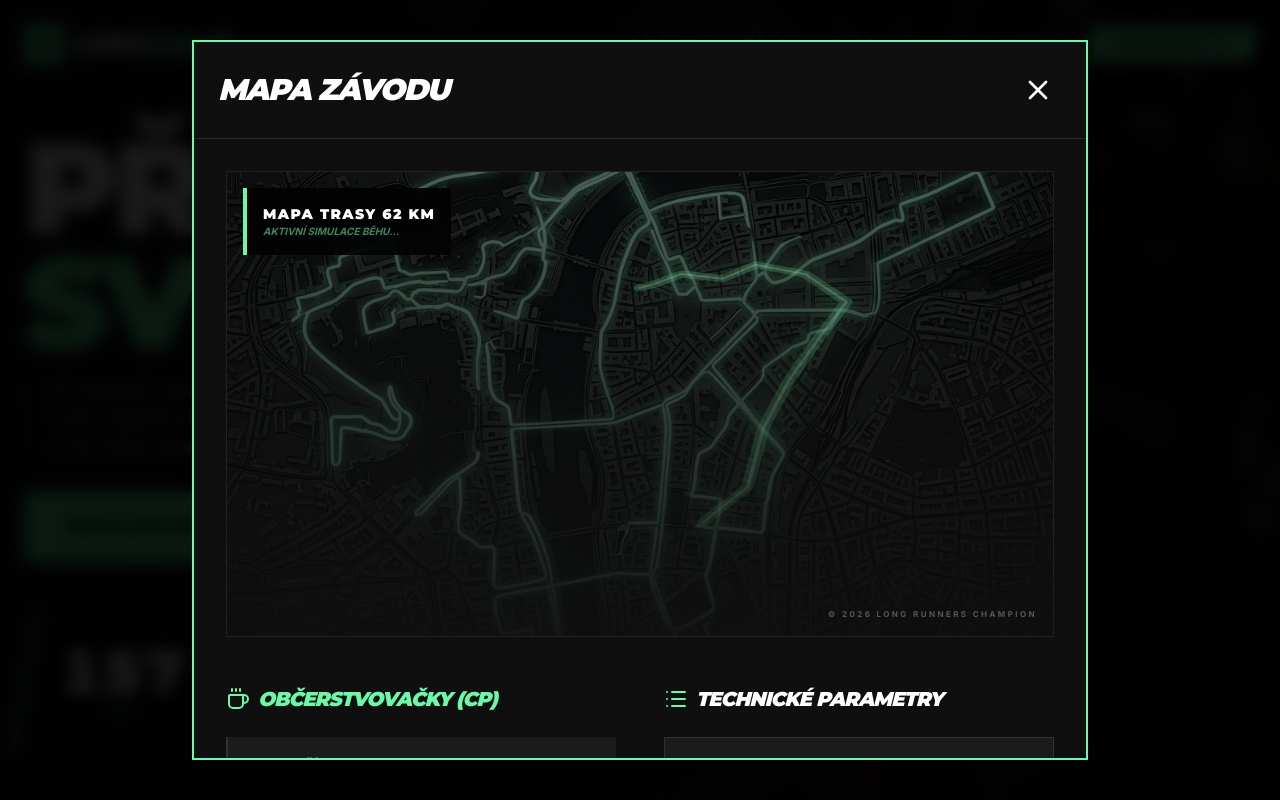
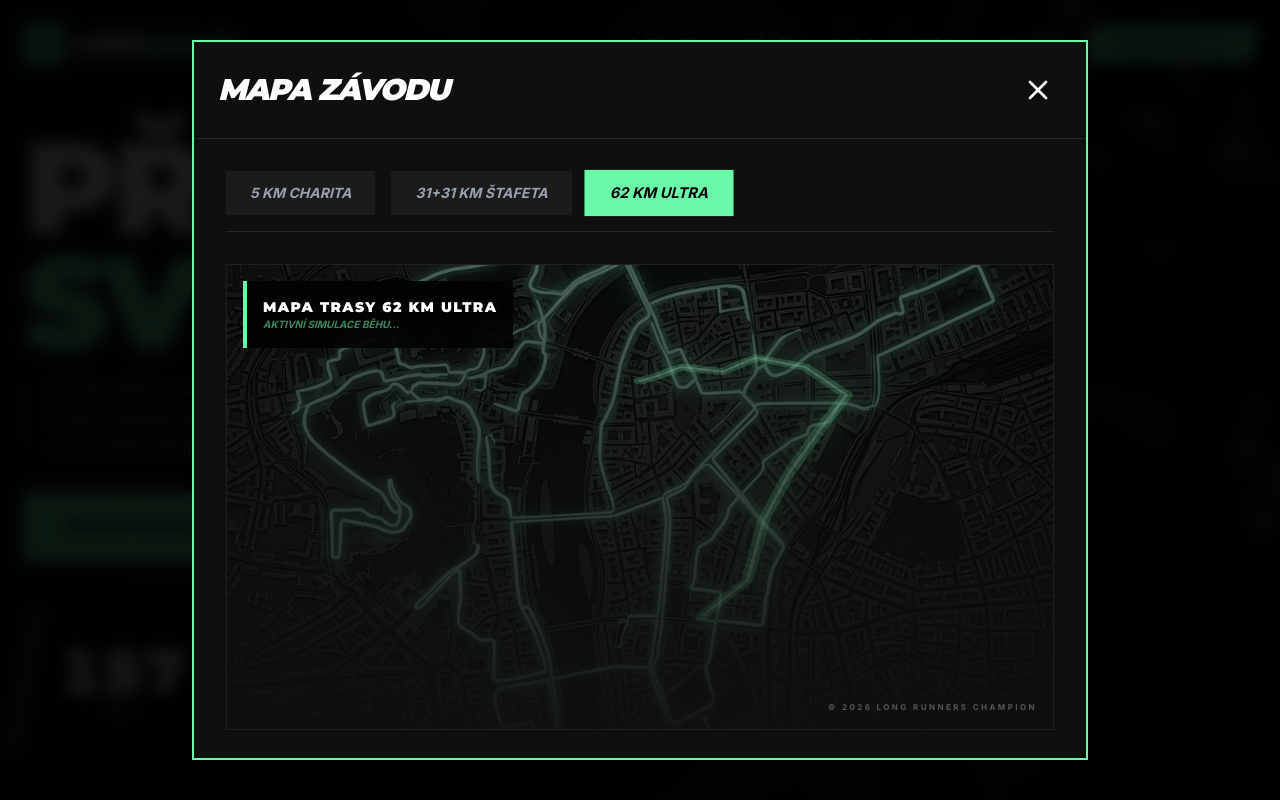
Before and after one commit to VII-universe/longchamp, a React (Vite) app: page / in a window 1280 px wide. Both pictures are taken after a click on the button "TRASA ZÁVODU". Shown: the top 800 px of the page. Built offline with nearby package versions, Linux system fonts and the light colour scheme.

Commit message:
feat: Add dynamic tabs and logic to Race Map Modal

```diff
--- a/src/App.tsx
+++ b/src/App.tsx
@@ -824,23 +824,82 @@ const RegistrationForm = () => {
   );
 };
 
+const routesData = {
+  '5km': {
+    title: 'MAPA TRASY 5 KM CHARITA',
+    pathAnimation: { end: 0.08, duration: 2 },
+    checkpoints: [
+      { name: 'CP1 - START/CÍL (HOLEŠOVICE)', km: '2.5 KM', info: 'Voda, Iontový nápoj, Zdravotník' },
+    ],
+    specs: { elevation: '45 M+', surface: '100% ASFALT / DLAŽBA', limit: '1:00 HOD', category: 'CHARITA' },
+    warning: 'Pozor: Charitativní běh vede částečně přes Stromovku. Trasa je rovinatá a vhodná pro všechny.'
+  },
+  '31km': {
+    title: 'MAPA TRASY 31+31 KM ŠTAFETA',
+    pathAnimation: { end: 0.5, duration: 4 },
+    checkpoints: [
+      { name: 'CP1 - PETŘÍN HILL', km: '12 KM', info: 'Voda, Ionty, Gely, Zdravotník' },
+      { name: 'CP2 - VYŠEHRAD (PŘEDÁVKA)', km: '31 KM', info: 'Banány, Vývar, Masáže, Předávková zóna' },
+    ],
+    specs: { elevation: '680 M+', surface: '85% ASFALT', limit: '4:00 HOD (na člena)', category: 'TÝMOVÁ ŠTAFETA' },
+    warning: 'Pozor: Místo předávky na Vyšehradě je velmi frekventované. Sledujte značení koridorů pro svůj tým.'
+  },
+  '62km': {
+    title: 'MAPA TRASY 62 KM ULTRA',
+    pathAnimation: { end: 1, duration: 6 },
+    checkpoints: [
+      { name: 'CP1 - PETŘÍN HILL', km: '12 KM', info: 'Voda, Ionty, Gely, Zdravotník' },
+      { name: 'CP2 - VYŠEHRAD FORTRESS', km: '28 KM', info: 'Banány, Vývar, Teplý čaj, Masáže' },
+      { name: 'CP3 - TROMJA ARENA', km: '45 KM', info: 'Espresso Bar, Energy Tyčinky, Magnesium' },
+      { name: 'CP4 - RIEGROVY SADY', km: '56 KM', info: 'Final Boost, Cola, Pivo (nealko), Hudba' },
+    ],
+    specs: { elevation: '1 250 M+', surface: '80% ASFALT', limit: '8:00 HOD', category: 'ULTRA ELITE' },
+    warning: 'Pozor: Trasa vede historickým centrem přes kočičí hlavy a úzké uličky. Doporučujeme obuv s dobrou trakcí i na mokrém asfaltu.'
+  }
+};
+
 const RaceMapContent = () => {
+  const [activeRoute, setActiveRoute] = useState<'5km' | '31km' | '62km'>('62km');
+  const route = routesData[activeRoute];
+
   return (
-    <div className="space-y-12">
+    <div className="space-y-8">
+      {/* Tab Selector */}
+      <div className="flex flex-wrap gap-4 border-b border-white/10 pb-4">
+        {[
+          { id: '5km', label: '5 KM CHARITA' },
+          { id: '31km', label: '31+31 KM ŠTAFETA' },
+          { id: '62km', label: '62 KM ULTRA' },
+        ].map(tab => (
+          <button
+            key={tab.id}
+            onClick={() => setActiveRoute(tab.id as '5km' | '31km' | '62km')}
+            className={`px-6 py-3 font-black uppercase text-sm italic transition-all ${
+              activeRoute === tab.id
+              ? 'bg-neon-green text-black scale-105'
+              : 'bg-white/5 text-gray-400 hover:text-white hover:bg-white/10'
+            }`}
+          >
+            {tab.label}
+          </button>
+        ))}
+      </div>
+
       <div className="aspect-video bg-black/50 border border-white/10 relative overflow-hidden group">
          <img
            src="/assets/prague_map.png"
-           className="absolute inset-0 w-full h-full object-cover saturate-50 brightness-[0.4] group-hover:scale-105 transition-transform duration-[2000ms]"
+           className="absolute inset-0 w-full h-full object-cover saturate-50 brightness-[0.4]"
            alt="Prague Race Map"
          />
 
-         {/* Animated Path Overlay (The "Running" Effect) - Refined Street Path */}
+         {/* Animated Path Overlay */}
          <svg
            viewBox="0 0 1000 1000"
            className="absolute inset-0 w-full h-full pointer-events-none drop-shadow-[0_0_15px_rgba(106,249,169,0.8)] opacity-70"
            preserveAspectRatio="none"
          >
             <motion.path
+               key={`glow-${activeRoute}`}
                d="M500,250 L520,240 L550,220 L600,230 L640,200 L700,220 L750,280 L720,350 L680,450 L650,550 L630,680 L580,750 L520,850 L450,920 L380,850 L320,750 L280,650 L250,550 L220,450 L180,350 L150,280 L200,220 L250,230 L350,220 L450,240 Z"
                fill="none"
                stroke="#6AF9A9"
@@ -848,9 +907,9 @@ const RaceMapContent = () => {
                strokeLinecap="round"
                strokeLinejoin="round"
                initial={{ pathLength: 0, opacity: 0 }}
-               animate={{ pathLength: 1, opacity: 1 }}
+               animate={{ pathLength: route.pathAnimation.end, opacity: 1 }}
                transition={{
-                duration: 6,
+                duration: route.pathAnimation.duration,
                 ease: "linear",
                 repeat: Infinity,
                 repeatType: "loop",
@@ -859,15 +918,16 @@ const RaceMapContent = () => {
             />
             {/* Bright leading edge */}
             <motion.path
+               key={`edge-${activeRoute}`}
                d="M500,250 L520,240 L550,220 L600,230 L640,200 L700,220 L750,280 L720,350 L680,450 L650,550 L630,680 L580,750 L520,850 L450,920 L380,850 L320,750 L280,650 L250,550 L220,450 L180,350 L150,280 L200,220 L250,230 L350,220 L450,240 Z"
                fill="none"
                stroke="white"
                strokeWidth="4"
                strokeLinecap="round"
                initial={{ pathLength: 0, opacity: 0 }}
-               animate={{ pathLength: 1, opacity: 1 }}
+               animate={{ pathLength: route.pathAnimation.end, opacity: 1 }}
                transition={{
-                duration: 6,
+                duration: route.pathAnimation.duration,
                 ease: "linear",
                 repeat: Infinity,
                 repeatType: "loop",
@@ -878,62 +938,74 @@ const RaceMapContent = () => {
 
          <div className="absolute inset-0 bg-gradient-to-t from-asphalt-dark/90 to-transparent pointer-events-none"></div>
          <div className="absolute top-4 left-4 bg-black/80 p-4 border-l-4 border-neon-green backdrop-blur-md">
-            <h4 className="text-sm font-black uppercase text-white tracking-widest">MAPA TRASY 62 KM</h4>
+            <h4 className="text-sm font-black uppercase text-white tracking-widest">{route.title}</h4>
             <p className="text-[10px] text-neon-green font-bold uppercase italic animate-pulse">AKTIVNÍ SIMULACE BĚHU...</p>
          </div>
          <div className="absolute bottom-4 right-4 text-[8px] text-white/30 font-bold uppercase tracking-[0.3em]">
             © 2026 Long Runners Champion
          </div>
       </div>
+
       <div className="grid grid-cols-1 md:grid-cols-2 gap-12">
         <div>
            <h4 className="text-xl font-display font-black text-neon-green italic uppercase mb-6 flex items-center gap-2"><Coffee size={24}/> Občerstvovačky (CP)</h4>
-           <div className="space-y-3">
-              {[
-                { name: 'CP1 - PETŘÍN HILL', km: '12 KM', info: 'Voda, Ionty, Gely, Zdravotník' },
-                { name: 'CP2 - VYŠEHRAD FORTRESS', km: '28 KM', info: 'Banány, Vývar, Teplý čaj, Masáže' },
-                { name: 'CP3 - TROMJA ARENA', km: '45 KM', info: 'Espresso Bar, Energy Tyčinky, Magnesium' },
-                { name: 'CP4 - RIEGROVY SADY', km: '56 KM', info: 'Final Boost, Cola, Pivo (nealko), Hudba' },
-              ].map((cp, i) => (
-                <div key={i} className="p-4 bg-white/5 border-l-2 border-white/10 hover:border-neon-green transition-colors">
+           <div className="space-y-3 min-h-[300px]">
+              {route.checkpoints.map((cp, i) => (
+                <motion.div
+                  key={`${activeRoute}-cp-${i}`}
+                  initial={{ opacity: 0, x: -20 }}
+                  animate={{ opacity: 1, x: 0 }}
+                  transition={{ delay: i * 0.1 }}
+                  className="p-4 bg-white/5 border-l-2 border-white/10 hover:border-neon-green transition-colors"
+                >
                    <div className="flex justify-between items-center mb-1">
                       <span className="font-bold uppercase text-xs tracking-wider">{cp.name}</span>
                       <span className="text-neon-green font-display font-black italic">{cp.km}</span>
                    </div>
                    <p className="text-[9px] text-gray-500 font-bold uppercase tracking-tight">{cp.info}</p>
-                </div>
+                </motion.div>
               ))}
            </div>
         </div>
         <div className="space-y-8">
            <div>
               <h4 className="text-xl font-display font-black text-white italic uppercase mb-6 flex items-center gap-2"><List size={24} className="text-neon-green" /> Technické Parametry</h4>
-              <div className="p-6 bg-white/5 border border-white/10 space-y-4">
+              <motion.div
+                 key={`specs-${activeRoute}`}
+                 initial={{ opacity: 0 }}
+                 animate={{ opacity: 1 }}
+                 className="p-6 bg-white/5 border border-white/10 space-y-4"
+              >
                  <div className="grid grid-cols-2 gap-4">
                    <div>
                      <p className="text-[8px] text-gray-500 font-bold uppercase tracking-widest mb-1">Převýšení</p>
-                     <p className="text-xl font-black italic text-glow">1 250 M+</p>
+                     <p className="text-xl font-black italic text-glow">{route.specs.elevation}</p>
                    </div>
                    <div>
                      <p className="text-[8px] text-gray-500 font-bold uppercase tracking-widest mb-1">Povrch</p>
-                     <p className="text-xl font-black italic">80% ASFALT</p>
+                     <p className="text-xl font-black italic">{route.specs.surface}</p>
                    </div>
                    <div>
                      <p className="text-[8px] text-gray-500 font-bold uppercase tracking-widest mb-1">Časový Limit</p>
-                     <p className="text-xl font-black italic">8:00 HOD</p>
+                     <p className="text-xl font-black italic">{route.specs.limit}</p>
                    </div>
                    <div>
                      <p className="text-[8px] text-gray-500 font-bold uppercase tracking-widest mb-1">Kategorie</p>
-                     <p className="text-xl font-black italic">ULTRA ELITE</p>
+                     <p className="text-xl font-black italic">{route.specs.category}</p>
                    </div>
                  </div>
-              </div>
+              </motion.div>
            </div>
-           <div className="p-4 bg-neon-green/5 border border-neon-green/20">
+           <motion.div
+             key={`warning-${activeRoute}`}
+             initial={{ opacity: 0 }}
+             animate={{ opacity: 1 }}
+             className="p-4 bg-neon-green/5 border border-neon-green/20"
+           >
               <p className="text-[10px] text-white/50 font-bold uppercase leading-relaxed">
-                 Pozor: Trasa vede historickým centrem přes kočičí hlavy a úzké uličky. Doporučujeme obuv s dobrou trakcí i na mokrém asfaltu.
+                 {route.warning}
               </p>
-           </div>
+           </motion.div>
         </div>
       </div>
     </div>
```
